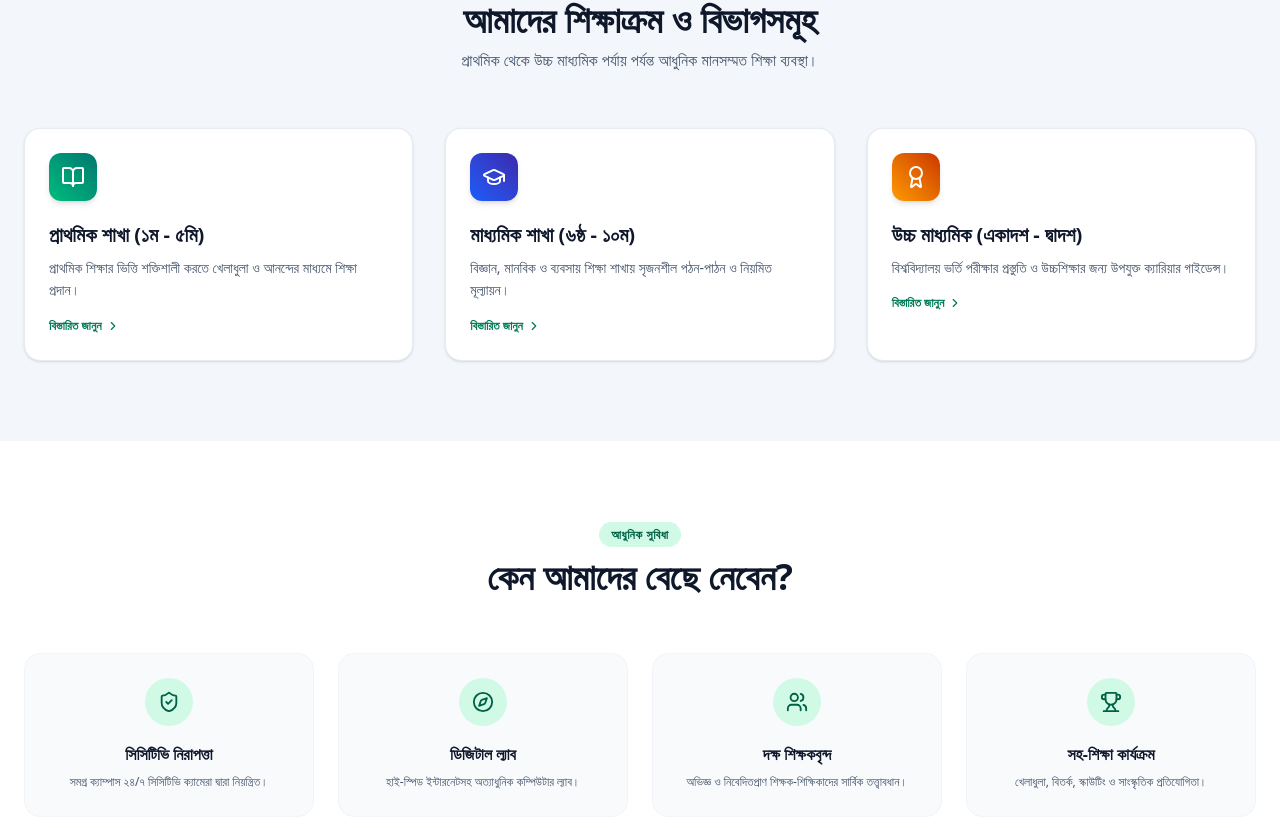
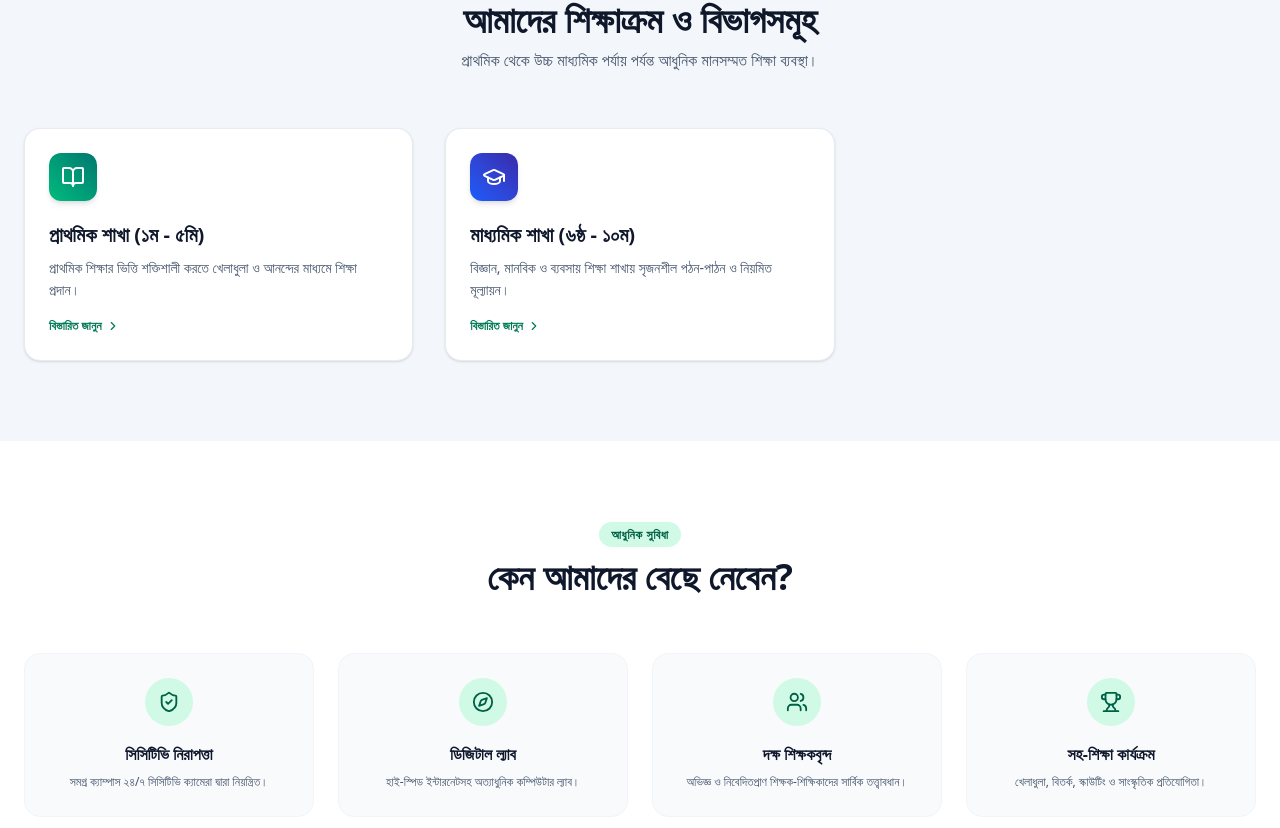
Before and after one commit to Harun11100/Smart-Biddaloi, a Next.js app: page / in a window 1280 px wide. Shown: the part 858-1686 px from the top of the page. Built offline with nearby package versions, Linux system fonts and the light colour scheme; no server answers; the database is empty.

Commit message:
Fix bugs

```diff
--- a/app/components/landing/AcademicsSection.jsx
+++ b/app/components/landing/AcademicsSection.jsx
@@ -14,12 +14,7 @@ const PROGRAMS = [
     icon: GraduationCap,
     color: "from-blue-600 to-indigo-800",
   },
-  {
-    title: "উচ্চ মাধ্যমিক (একাদশ - দ্বাদশ)",
-    desc: "বিশ্ববিদ্যালয় ভর্তি পরীক্ষার প্রস্তুতি ও উচ্চশিক্ষার জন্য উপযুক্ত ক্যারিয়ার গাইডেন্স।",
-    icon: Award,
-    color: "from-amber-500 to-orange-700",
-  },
+
 ];
 
 export default function AcademicsSection() {
```
